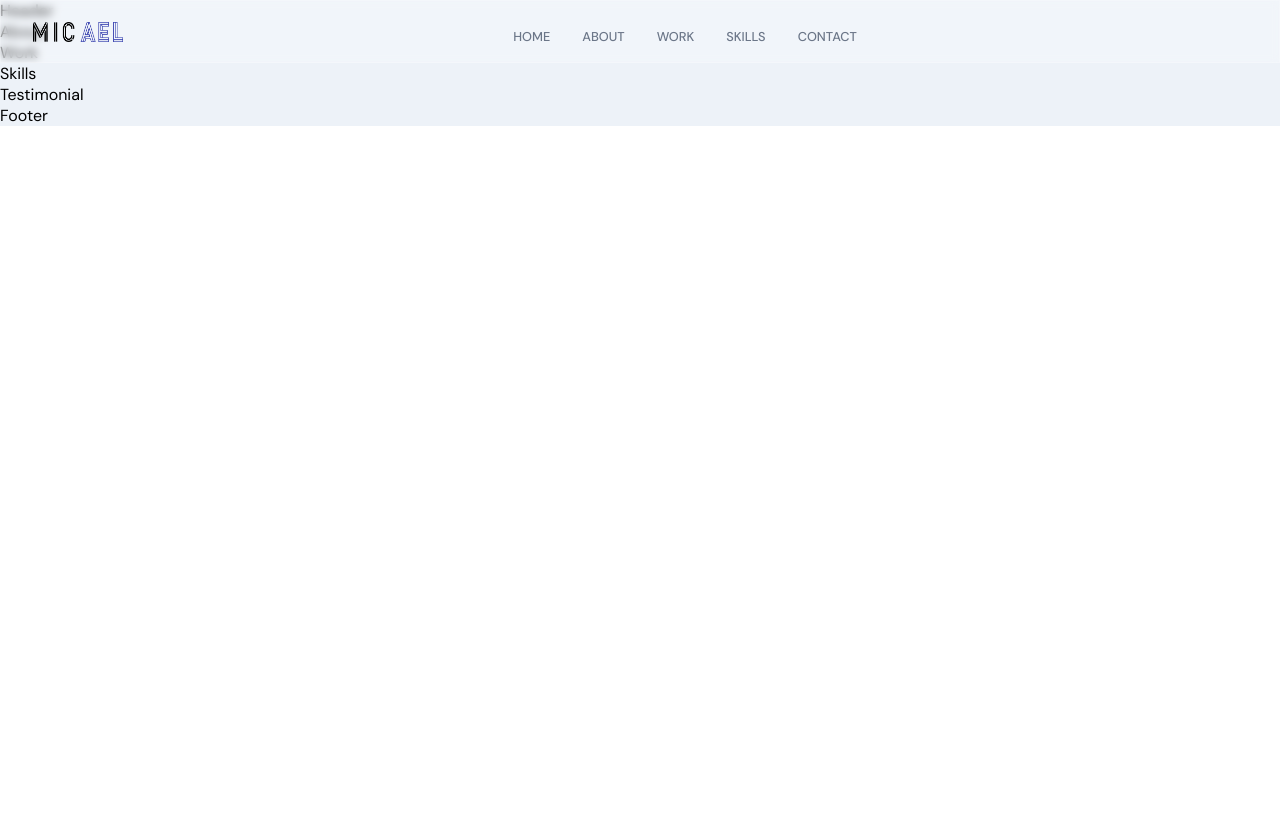
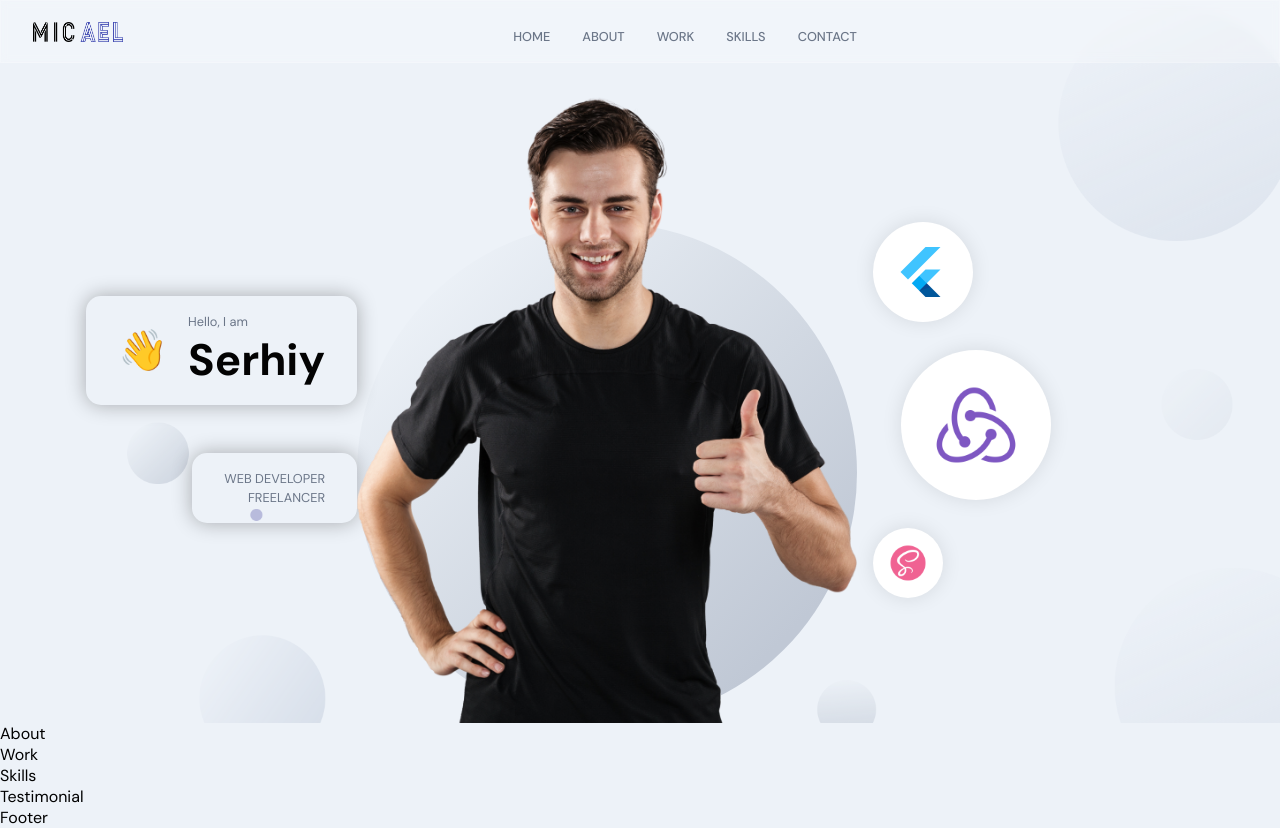
Before and after one commit to serhiyhvala/sanity-portfolio-v2, a React (Create React App) app in the folder frontend_react/: page / in a window 1280 px wide. Before the commit the page ends 800 px from the top, so only its background shows below. Built offline with nearby package versions, Linux system fonts and the light colour scheme.

Commit message:
ADD: Header section

```diff
--- a/frontend_react/src/container/Header/Header.jsx
+++ b/frontend_react/src/container/Header/Header.jsx
@@ -1,8 +1,65 @@
 import React from 'react'
+import { motion } from 'framer-motion'
 import './Header.scss'
+import { images } from '../../constants'
+const scalevariants = {
+  whileInView: {
+    scale: [0,1],
+    opacity: [0,1],
+    transition: {
+      duration: 1,
+      ease: 'easeInOut'
+    }
+  }
+}
 const Header = () => {
   return (
-    <div>Header</div>
+    <div id="home" className="app__header app__flex">
+      <motion.div
+        whileInView={{ x: [-100, 0], opacity: [0, 1] }}
+        transition={{ duration: 0.5 }}
+        className="app__header-info"
+      >
+        <div className="app__header-badge">
+          <div className="badge-cmp app__flex">
+            <span>👋</span>
+            <div style={{ marginLeft: 20 }}>
+              <p className="p-text">Hello, I am</p>
+              <h1 className="head-text">Serhiy</h1>
+            </div>
+          </div>
+          <div className="tag-cmp app__flex">
+            <p className="p-text">Web Developer</p>
+            <p className="p-text">Freelancer</p>
+          </div>
+        </div>
+      </motion.div>
+      <motion.div
+        whileInView={{ opacity: [0, 1] }}
+        transition={{ duration: 0.5, delayChildren: 0.5 }}
+        className="app__header-img"
+      >
+        <img src={images.profile} alt="" />
+        <motion.img
+          whileInView={{ scale: [0, 1] }}
+          transition={{ duration: 1, ease: 'easeInOut' }}
+          src={images.circle}
+          className="overlay_circle"
+        />
+      </motion.div>
+      <motion.div
+        variant={scalevariants}
+        whileInView={scalevariants.whileInView}
+        className="app__header-circles"
+      >
+        {[images.flutter, images.redux, images.sass].map((circle) => (
+          <div className="circle-cmp app__flex" key={`circle-${circle}`}>
+            <img src={circle} alt="" />
+          </div>
+        ))}
+      </motion.div>
+      <motion.div></motion.div>
+    </div>
   )
 }
 
--- a/frontend_react/src/container/Header/Header.scss
+++ b/frontend_react/src/container/Header/Header.scss
@@ -0,0 +1,170 @@
+#home {
+  position: relative;
+  background: url('../../assets/bgIMG.png');
+  background-size: cover;
+  background-repeat: repeat;
+  background-position: center;
+
+  .app__wrapper {
+    padding: 0;
+    .copyright {
+      display: none;
+    }
+  }
+}
+
+.app__header {
+  flex: 1;
+  width: 100%;
+  height: 100%;
+  flex-direction: row;
+  padding: 6rem 2rem 0;
+  @media screen and (min-width: 2000px) {
+    padding-top: 8rem;
+  }
+  @media screen and (max-width: 1200px) {
+    flex-direction: column;
+  }
+  @media screen and (max-width: 450px) {
+    padding: 6rem 1rem 2rem;
+  }
+}
+
+.app__header-info {
+  flex: 0.65;
+  display: flex;
+  flex-direction: column;
+  justify-content: flex-start;
+  align-items: flex-start;
+  height: 100%;
+
+  @media screen and (max-width: 2000px) {
+    width: 100%;
+    margin-right: 0rem;
+  }
+}
+
+.app__header-badge {
+  width: 100%;
+  display: flex;
+  justify-content: flex-end;
+  align-items: flex-end;
+  flex-direction: column;
+
+  .badge-cmp,
+  .tag-cmp {
+    padding: 1rem 2rem;
+    border: var(--white-color);
+    border-radius: 15px;
+    flex-direction: row;
+    width: auto;
+    box-shadow: 0 0 20px rgba(0, 0, 0, 0.3);
+  }
+
+  .tag-cmp {
+    flex-direction: column;
+    margin-top: 3rem;
+    p {
+      width: 100%;
+      text-transform: uppercase;
+      text-align: right;
+    }
+  }
+  span {
+    font-size: 2.5rem;
+    @media screen and (min-width: 2000px) {
+      font-size: 5rem;
+    }
+  }
+  @media screen and (max-width: 1200px) {
+    justify-content: flex-start;
+    align-items: flex-start;
+  }
+}
+
+.app__header-circles {
+  flex: 0.75;
+  display: flex;
+  flex-direction: column;
+  justify-content: space-evenly;
+  align-items: flex-start;
+  height: 100%;
+  margin-left: 1rem;
+
+  div {
+    width: 100px;
+    height: 100px;
+    border-radius: 50%;
+
+    background: var(--white-color);
+    box-shadow: 0px 0px 20px rgba(0, 0, 0, 0.1);
+
+    img {
+      width: 60%;
+      height: 60%;
+    }
+  }
+  div:nth-child(1){
+    width: 100px;
+    height: 100px;
+  }
+  div:nth-child(2){
+    margin: 1.75rem;
+    width: 150px;
+    height: 150px;
+  }
+  div:nth-child(3){
+    width: 70px;
+    height: 70px;
+  }
+
+  @media screen and (min-width: 2000px) {
+    div:nth-child(1){
+        width: 400px;
+        height: 400px;
+      }
+      div:nth-child(2){
+        width: 170px;
+        height: 170px;
+      }
+      div:nth-child(3){
+        width: 200px;
+        height: 200px;
+      }
+  }
+  @media screen and (max-width) {
+    width: 100%;
+    flex-direction: row;
+    flex-wrap: wrap;
+    margin-left: 0;
+    div {
+        margin: 1rem;
+    }
+  }
+}
+
+.app__header-img{
+    flex: 1;
+    height: 100%;
+    display: flex;
+    justify-content: flex-end;
+    align-items: flex-end;
+    position: relative;
+
+    img {
+        width: 100%;
+        object-fit: contain;
+        z-index: 1;
+    }
+
+    .overlay_circle{
+        position: absolute;
+        left: 0;
+        right: 0;
+        bottom: 0;
+        z-index: 0;
+    }
+    @media screen and (max-width: 1200px) {
+        margin: 2rem 0;
+    }
+}
```
